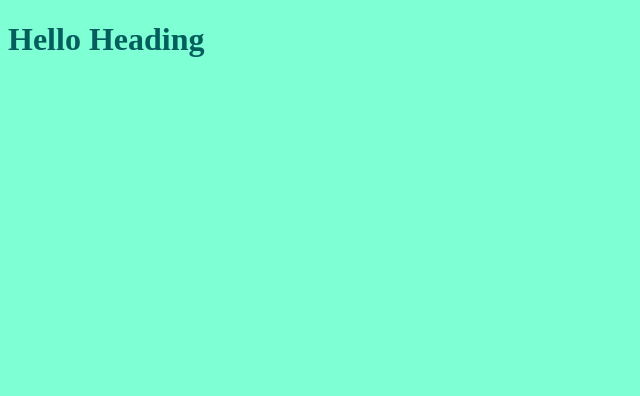
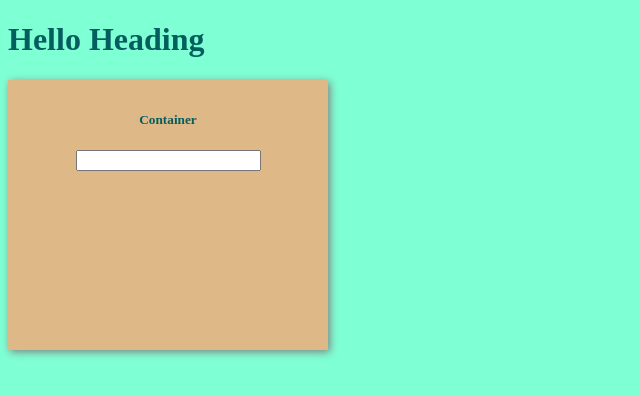
Before and after one commit to ZahidMdHussain/vs_test_git, a plain HTML site: page index.html in a window 1280 px wide. Shown: the whole page, without its empty margins (0-640 px from the left). Drawn offline with Linux system fonts and the light colour scheme.

Commit message:
Test Commit 2

```diff
--- a/index.html
+++ b/index.html
@@ -9,6 +9,10 @@
 </head>
 <body>
     <h1>Hello Heading</h1>
+    <div class="box-container">
+        <h5>Container</h5>
+        <input type="text" name="info">
+    </div>
     <script src="script.js"></script>
 </body>
 </html>
--- a/style.css
+++ b/style.css
@@ -2,3 +2,11 @@ body{
     background-color: aquamarine;
     color: rgb(5, 94, 94);
 }
+.box-container{
+    width: 300px;
+    height: 250px;
+    padding: 10px;
+    text-align: center;
+    background-color: burlywood;
+    box-shadow: 2px 2px 8px gray;
+}
```
